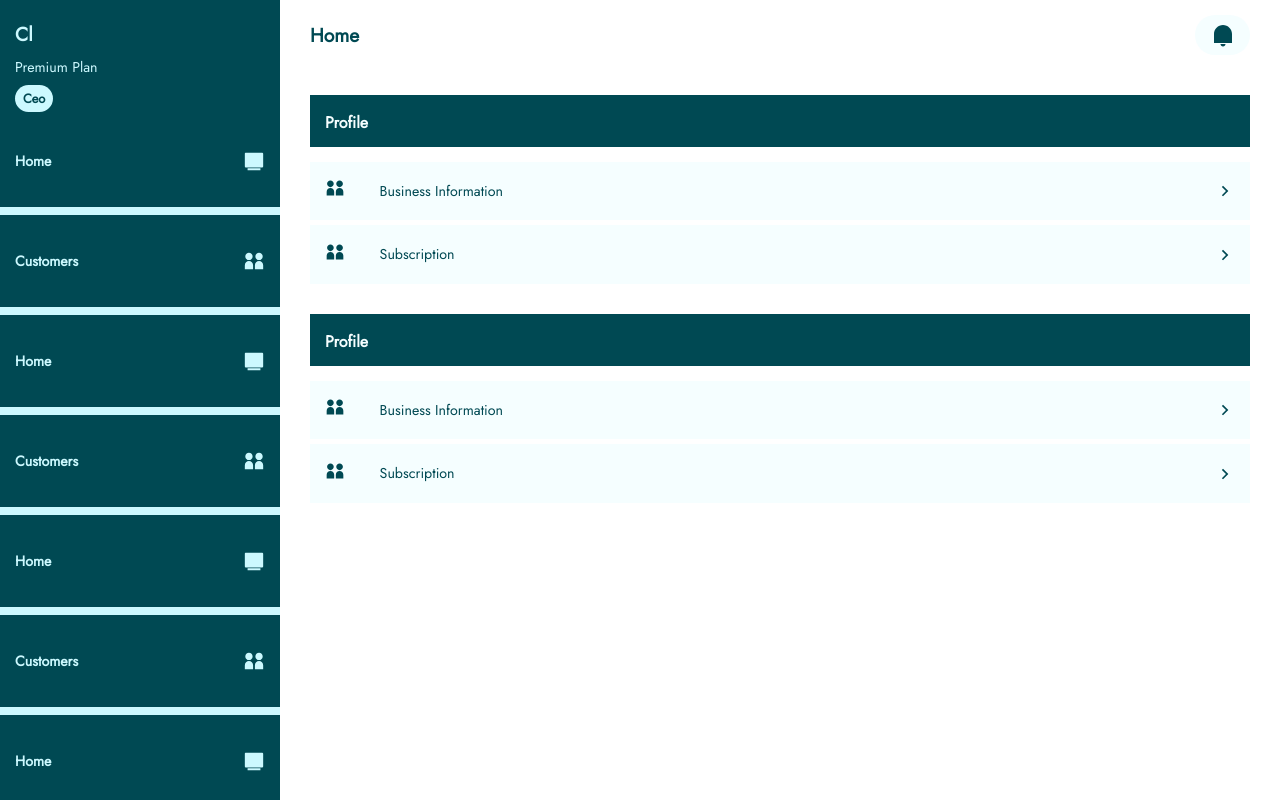
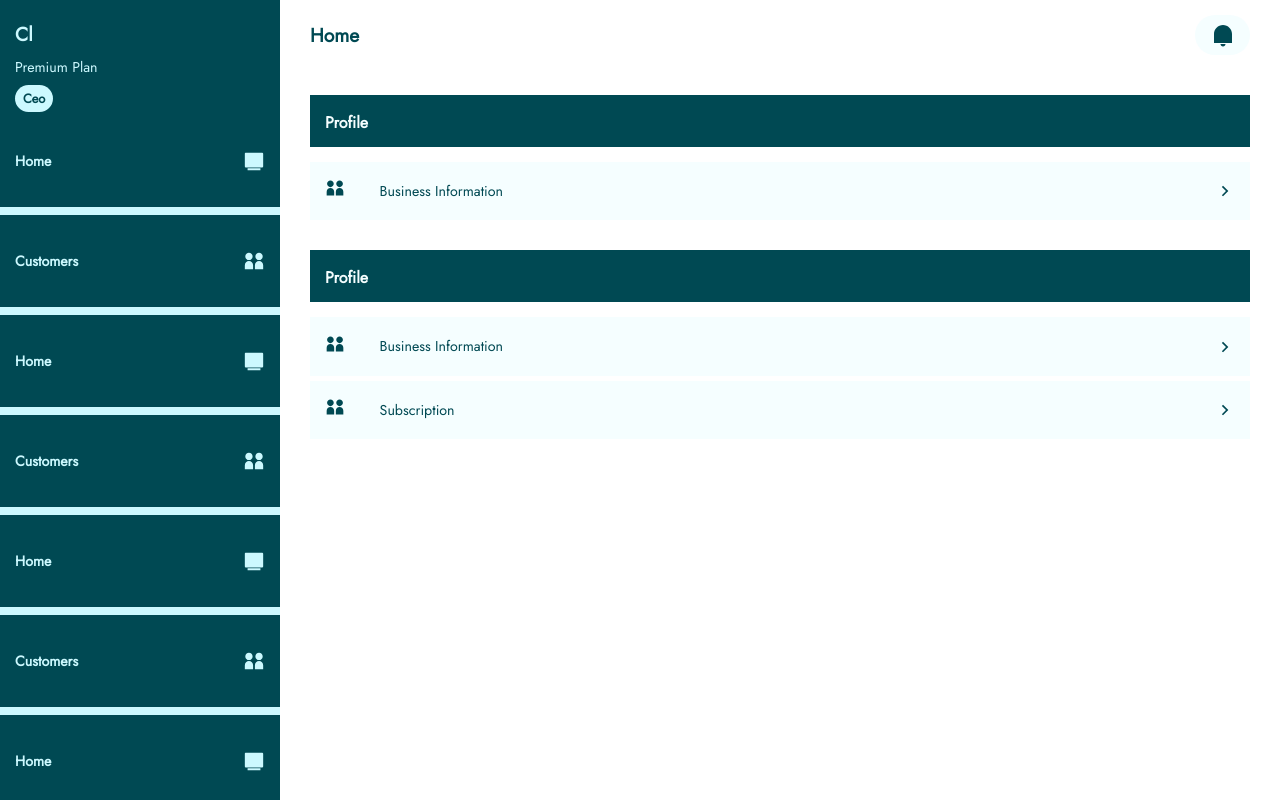
Before and after one commit to cloortt/web.cloortt.com, a Vue app: page /settings in a window 1280 px wide. Built offline with nearby package versions, Linux system fonts and the light colour scheme.

Commit message:
AppSettingsChild Component Created

```diff
--- /dev/null
+++ b/src/components/AppSettingsChild.vue
@@ -0,0 +1,28 @@
+<script setup>
+    import { defineProps } from 'vue';
+    import Icon from './Icon.vue';
+
+    const props = defineProps({
+        childName:{
+            type:String,
+            default:'Child Component'
+        },
+        iconName:{
+            type:String,
+            default:'cloortt'
+        }
+    });
+</script>
+<template>
+    <div class="child cl-bg-base-faint cl-flex cl-flex-align-items-center">
+        <div class="icon">
+            <Icon class="cl-fill-base" :name="props.iconName" :size="{ width: '20px', height: '20px' }" />
+        </div>
+        <div class="text">
+            <p class="cl-fg-base">{{props.childName}}</p>
+        </div>
+        <div class="icon cl-flex cl-flex-justify-content-end">
+            <Icon class="cl-fill-base" name="arrow-right" :size="{ width: '20px', height: '20px' }" />
+        </div>
+    </div>
+</template>
--- a/src/views/SettingsView.vue
+++ b/src/views/SettingsView.vue
@@ -1,6 +1,7 @@
 <script setup>
     import Icon from '@/components/Icon.vue';
     import AppSettingsHeader from '@/components/AppSettingsHeader.vue';
+    import AppSettingsChild from '@/components/AppSettingsChild.vue';
 </script>
 <template>
     <div class="web-settings">
@@ -8,29 +9,7 @@
             <div class="group">
                 <AppSettingsHeader headerName="Profile" />
                 <div class="content">
-                    <div class="child cl-bg-base-faint cl-flex cl-flex-align-items-center">
-                        <div class="icon">
-                            <Icon class="cl-fill-base" name="users" :size="{ width: '20px', height: '20px' }" />
-                        </div>
-                        <div class="text">
-                            <p class="cl-fg-base">Business Information</p>
-                        </div>
-                        <div class="icon cl-flex cl-flex-justify-content-end">
-                            <Icon class="cl-fill-base" name="arrow-right" :size="{ width: '20px', height: '20px' }" />
-                        </div>
-                    </div>
-
-                    <div class="child cl-bg-base-faint cl-flex cl-flex-align-items-center">
-                        <div class="icon">
-                            <Icon class="cl-fill-base" name="users" :size="{ width: '20px', height: '20px' }" />
-                        </div>
-                        <div class="text">
-                            <p class="cl-fg-base">Subscription</p>
-                        </div>
-                        <div class="icon cl-flex cl-flex-justify-content-end">
-                            <Icon class="cl-fill-base" name="arrow-right" :size="{ width: '20px', height: '20px' }" />
-                        </div>
-                    </div>
+                    <AppSettingsChild childName="Business Information" iconName="users"/>
                 </div>
             </div>
 
```
